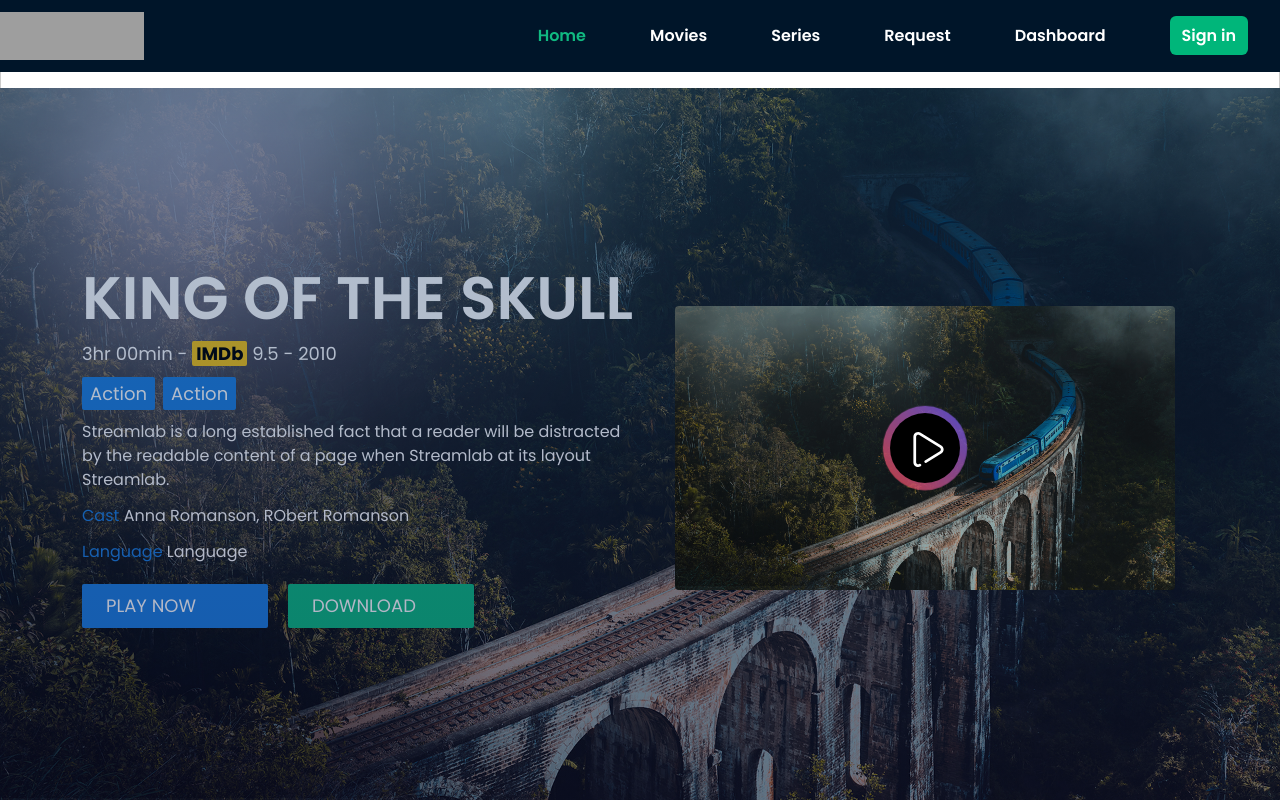
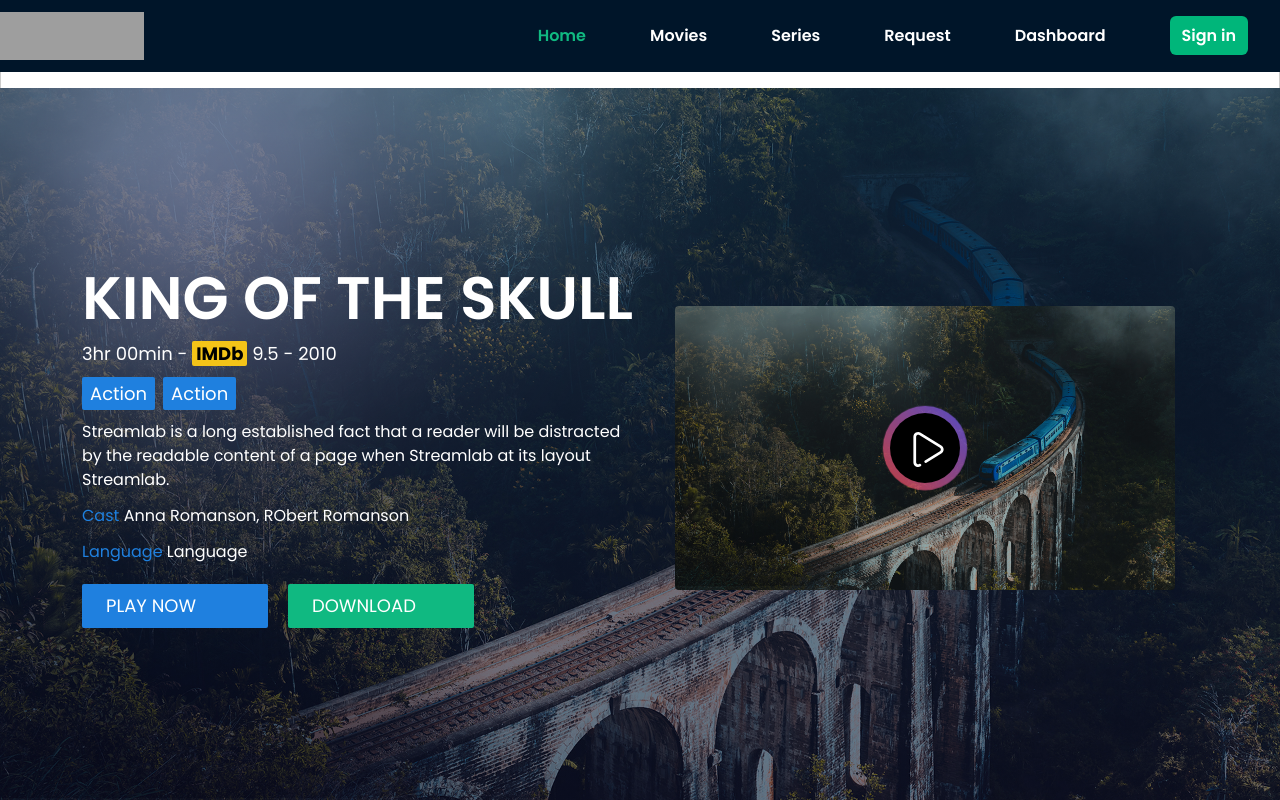
Before and after one commit to imkamrul/movie-site, a Next.js app: page / in a window 1280 px wide. Both pictures are taken after a click on the link 925 px from the left and 448 px from the top of the page. Shown: the top 800 px of the page. Built offline with nearby package versions, Linux system fonts and the light colour scheme; grey boxes are pictures that could not be loaded; some icons are missing.

Commit message:
hero slider  button

```diff
--- a/components/HeroSlider/HeroSliderItem.js
+++ b/components/HeroSlider/HeroSliderItem.js
@@ -14,8 +14,9 @@ const customStyles = {
     justifyContent: "center",
     left: "0",
     top: "0",
-    zIndex: "90",
+    zIndex: "9999",
     overflow: "hidden",
+    position: "relative",
   },
 };
 const HeroSliderItem = (props) => {
@@ -42,13 +43,13 @@ const HeroSliderItem = (props) => {
         backgroundPosition: "center",
         backgroundSize: "cover",
         height: "auto",
-        zIndex: "999999",
+        zIndex: "9999",
       }}
       className="w-screen bg-slider"
     >
-      <div className="container mx-auto -z-40">
+      <div className="container mx-auto ">
         <div className="h-auto lg:h-[90vh] py-5  container 3xl:mx-auto flex flex-col-reverse lg:flex-row items-center lg:px-[70px]">
-          <div className="w-full lg:w-6/12  pl-3 ">
+          <div className="w-full lg:w-6/12  pl-3 z-[999]">
             <h2 className="text-white text-xl lg:text-6xl font-semibold">
               KING OF THE SKULL
             </h2>
@@ -80,10 +81,10 @@ const HeroSliderItem = (props) => {
               <span className="text-[#1F80DF]">Language</span> Language
             </p>
 
-            <div className="flex mb-10 lg:mb-0">
+            <div className="flex mb-10 lg:mb-0 z-50">
               <a
                 href=""
-                className="bg-[#1F80DF] px-4 py-2 rounded-sm mt-5 inline-block text-white uppercase text-sm lg:text-lg w-6/12 lg:w-4/12"
+                className="bg-[#1F80DF] px-4 py-2 rounded-sm mt-5 inline-block text-white uppercase text-sm lg:text-lg w-6/12 lg:w-4/12 "
               >
                 <i className="fa-solid fa-play pr-2" /> Play Now
               </a>
@@ -132,17 +133,17 @@ const HeroSliderItem = (props) => {
                 style={customStyles}
               >
                 <div
-                  className="z-[99990] h-screen w-screen relative"
+                  className="z-50 h-screen w-screen relative"
                   onClick={closeModal}
                 >
                   <CrossIcon2
-                    className="w-6 fixed top-10 right-10 z-[999] cursor-pointer"
+                    className="w-6 fixed top-10 right-10 z-50 cursor-pointer"
                     onClick={closeModal}
                   />
                 </div>
 
                 <ReactPlayer
-                  className="!w-[calc(100%+60px)] !h-auto md:!w-[640px] aspect-video relative z-[999]"
+                  className="!w-[calc(100%+60px)] !h-auto md:!w-[640px] aspect-video relative z-50"
                   url={props.src}
                   loop={true}
                   muted={false}
```
